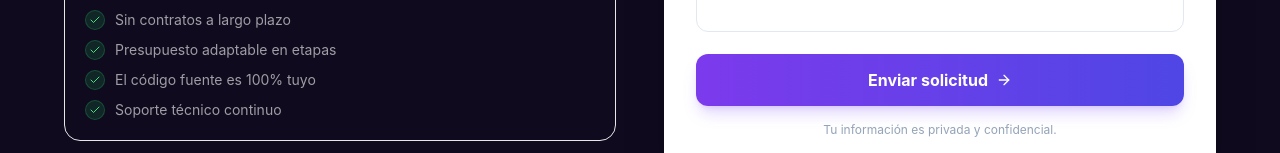
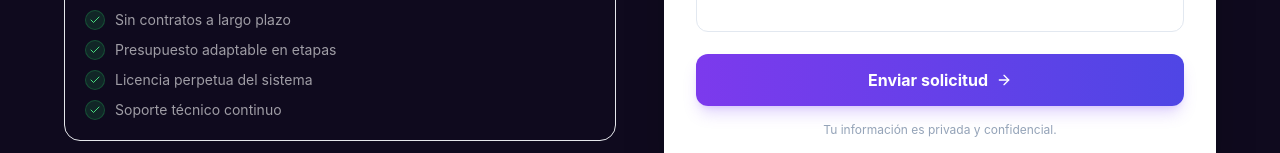
Before and after one commit to gwsdmx/gws, a Next.js app: page / in a window 1280 px wide. Shown: the part 7437-7590 px from the top of the page. Built offline with nearby package versions, Linux system fonts and the light colour scheme; no server answers; the database is empty.

Commit message:
Update Contact.jsx

```diff
--- a/components/landing/Contact.jsx
+++ b/components/landing/Contact.jsx
@@ -80,7 +80,7 @@ export default function Contact() {
           <div className="p-5 rounded-2xl bg-white/4 border border-white/8 mb-7">
             <p className="font-display font-black text-white text-sm mb-3">¿Por qué elegirnos?</p>
             <div className="space-y-2.5">
-              {['Sin contratos a largo plazo','Presupuesto adaptable en etapas','El código fuente es 100% tuyo','Soporte técnico continuo'].map(b => (
+              {['Sin contratos a largo plazo','Presupuesto adaptable en etapas','Licencia perpetua del sistema','Soporte técnico continuo'].map(b => (
                 <div key={b} className="flex items-center gap-2.5">
                   <div className="w-5 h-5 rounded-full bg-green-500/15 border border-green-500/25 flex items-center justify-center shrink-0">
                     <Check className="w-3 h-3 text-green-400"/>
```
